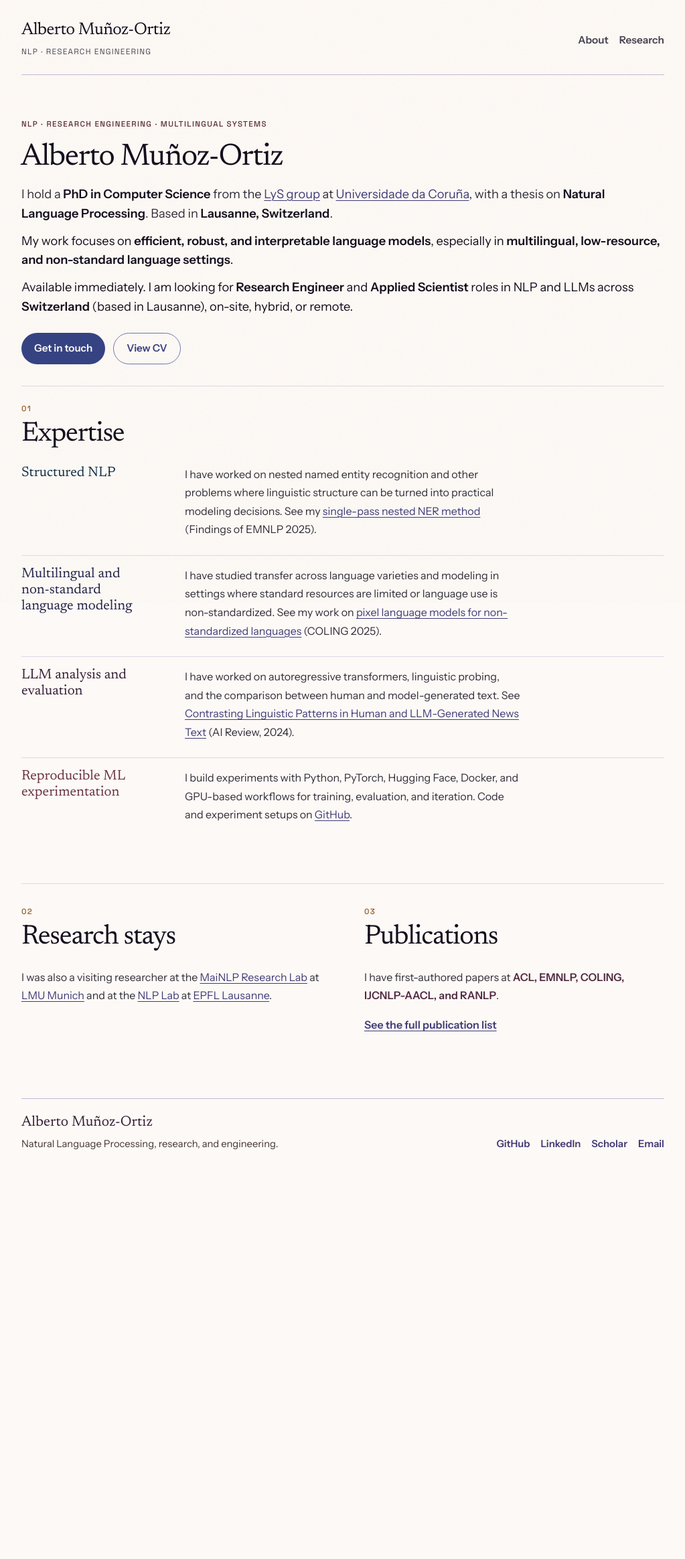
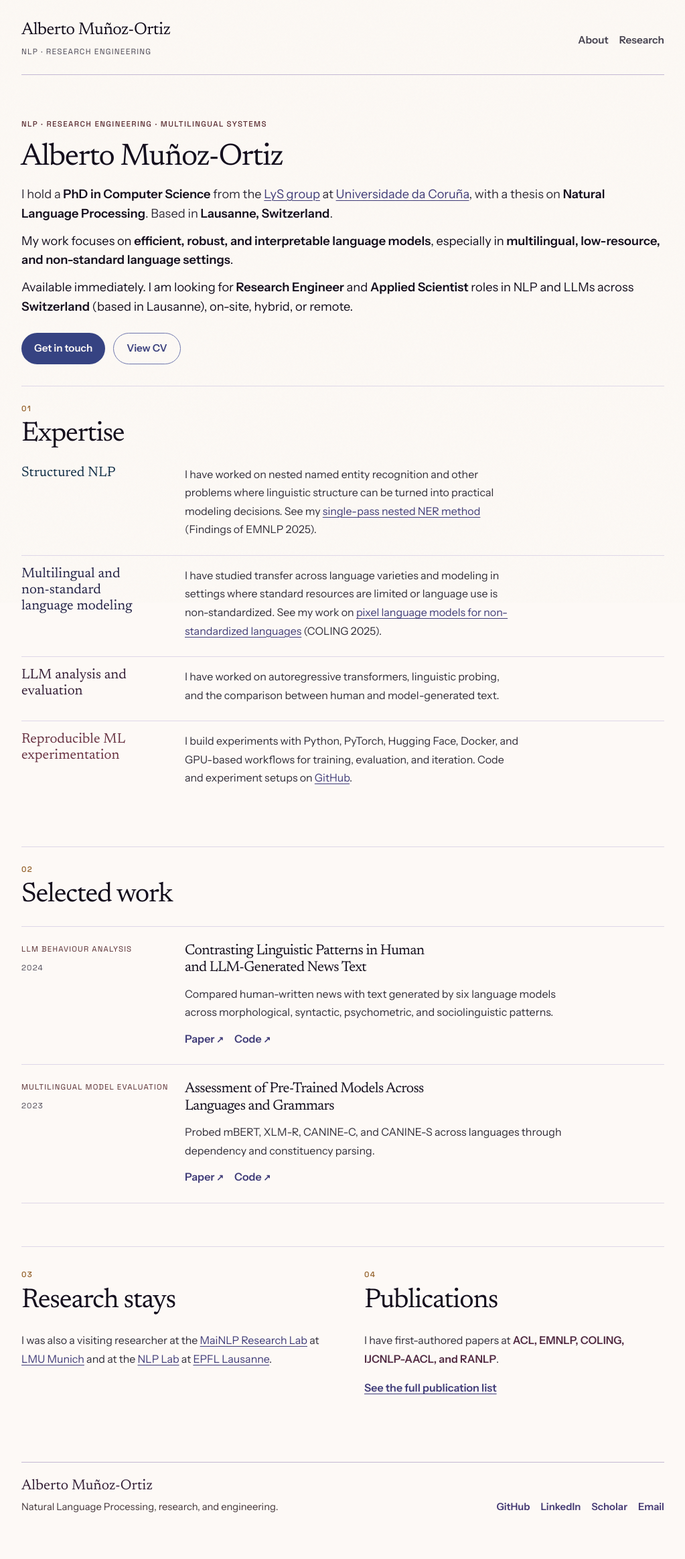
Before and after one commit to amunozo/amunozo.github.io, a Jekyll site: the page built from index.md, in a window 1280 px wide. Shown: the whole page at 67% size, without its empty margins (128-1151 px from the left). Built offline with Jekyll 4.4.1, drawn with Linux system fonts in a browser that asks for light colours; before the commit the page ends 1785 px from its top, so only the background shows below that.

Commit message:
Feature selected research projects

```diff
--- a/assets/css/style.css
+++ b/assets/css/style.css
@@ -409,6 +409,67 @@ a {
   max-width: 47ch;
 }
 
+.project-list {
+  border-top: 1px solid var(--line);
+}
+
+.project-item {
+  display: grid;
+  grid-template-columns: minmax(170px, 220px) minmax(0, 1fr);
+  gap: var(--space-4) var(--space-5);
+  padding: var(--space-5) 0;
+  border-bottom: 1px solid var(--line);
+}
+
+.project-meta {
+  display: grid;
+  align-content: start;
+  gap: var(--space-2);
+}
+
+.project-type,
+.project-year {
+  font-family: var(--font-mono);
+  font-size: 0.72rem;
+  letter-spacing: 0.1em;
+  text-transform: uppercase;
+}
+
+.project-type {
+  color: color-mix(in oklch, var(--upper-wine) 68%, var(--upper-ink) 32%);
+}
+
+.project-year {
+  color: color-mix(in oklch, var(--muted) 78%, var(--ink) 22%);
+}
+
+.project-copy h3 {
+  max-width: 32ch;
+  font-size: clamp(1.35rem, 1.5vw, 1.65rem);
+  line-height: 1.18;
+}
+
+.project-copy > p:not(.project-links) {
+  margin-top: var(--space-3);
+  max-width: 54ch;
+}
+
+.project-links {
+  display: flex;
+  gap: var(--space-4);
+  margin-top: var(--space-3);
+}
+
+.project-links a {
+  font-weight: 600;
+  text-decoration: none;
+}
+
+.project-links a::after {
+  content: " ↗";
+  font-size: 0.82em;
+}
+
 .home-columns {
   display: grid;
   grid-template-columns: repeat(2, minmax(0, 1fr));
@@ -690,6 +751,7 @@ a {
   .home-columns,
   .publication-year,
   .capability-item,
+  .project-item,
   .site-footer,
   .site-header__inner {
     grid-template-columns: 1fr;
--- a/index.md
+++ b/index.md
@@ -40,7 +40,7 @@ permalink: /
 
     <article class="capability-item">
       <p class="capability-label">LLM analysis and evaluation</p>
-      <p>I have worked on autoregressive transformers, linguistic probing, and the comparison between human and model-generated text. See <a href="https://link.springer.com/article/10.1007/s10462-024-10903-2">Contrasting Linguistic Patterns in Human and LLM-Generated News Text</a> (AI Review, 2024).</p>
+      <p>I have worked on autoregressive transformers, linguistic probing, and the comparison between human and model-generated text.</p>
     </article>
 
     <article class="capability-item">
@@ -50,10 +50,49 @@ permalink: /
   </div>
 </section>
 
+<section class="home-section">
+  <div class="section-heading">
+    <span class="section-number">02</span>
+    <h2>Selected work</h2>
+  </div>
+
+  <div class="project-list">
+    <article class="project-item">
+      <div class="project-meta">
+        <p class="project-type">LLM behaviour analysis</p>
+        <p class="project-year">2024</p>
+      </div>
+      <div class="project-copy">
+        <h3>Contrasting Linguistic Patterns in Human and LLM-Generated News Text</h3>
+        <p>Compared human-written news with text generated by six language models across morphological, syntactic, psychometric, and sociolinguistic patterns.</p>
+        <p class="project-links">
+          <a href="https://doi.org/10.1007/s10462-024-10903-2">Paper</a>
+          <a href="https://github.com/amunozo/linguistic_patterns_LLMs">Code</a>
+        </p>
+      </div>
+    </article>
+
+    <article class="project-item">
+      <div class="project-meta">
+        <p class="project-type">Multilingual model evaluation</p>
+        <p class="project-year">2023</p>
+      </div>
+      <div class="project-copy">
+        <h3>Assessment of Pre-Trained Models Across Languages and Grammars</h3>
+        <p>Probed mBERT, XLM-R, CANINE-C, and CANINE-S across languages through dependency and constituency parsing.</p>
+        <p class="project-links">
+          <a href="https://aclanthology.org/2023.ijcnlp-main.23/">Paper</a>
+          <a href="https://github.com/amunozo/multilingual-assessment">Code</a>
+        </p>
+      </div>
+    </article>
+  </div>
+</section>
+
 <section class="home-section home-columns">
   <div>
     <div class="section-heading">
-      <span class="section-number">02</span>
+      <span class="section-number">03</span>
       <h2>Research stays</h2>
     </div>
     <p>I was also a visiting researcher at the <a href="https://mainlp.github.io/">MaiNLP Research Lab</a> at <a href="https://www.lmu.de/en/">LMU Munich</a> and at the <a href="https://nlp.epfl.ch/">NLP Lab</a> at <a href="https://www.epfl.ch/schools/ic/">EPFL Lausanne</a>.</p>
@@ -61,7 +100,7 @@ permalink: /
 
   <div>
     <div class="section-heading">
-      <span class="section-number">03</span>
+      <span class="section-number">04</span>
       <h2>Publications</h2>
     </div>
     <p>I have first-authored papers at <strong>ACL, EMNLP, COLING, IJCNLP-AACL, and RANLP</strong>.</p>
```
